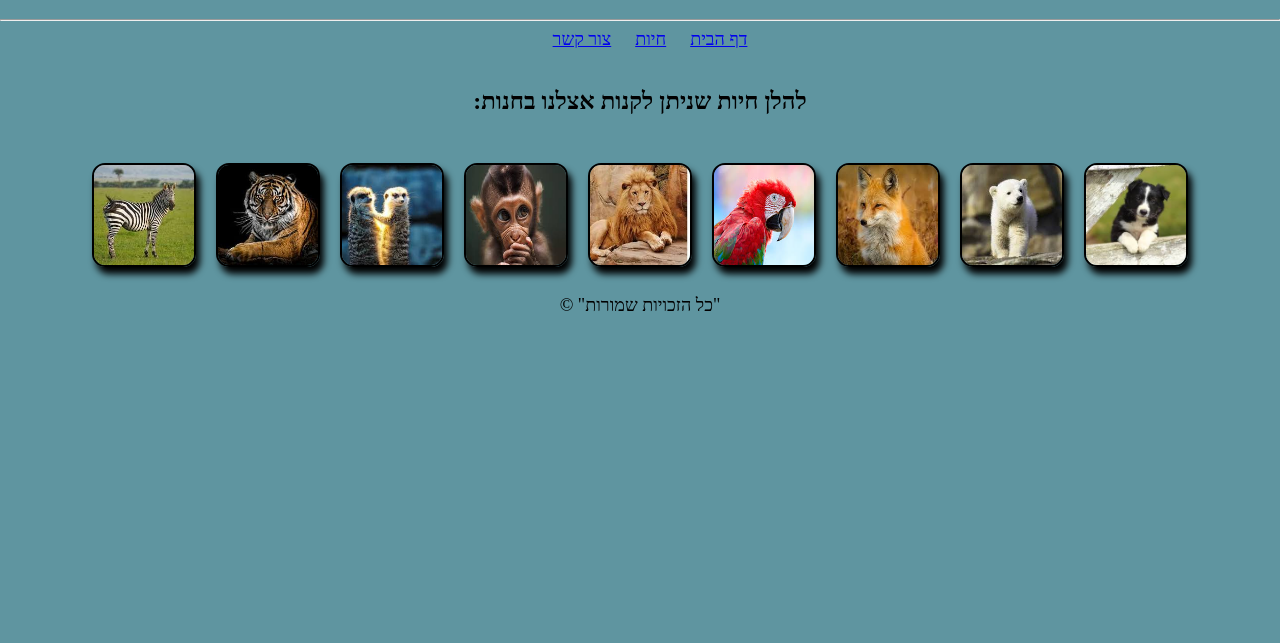
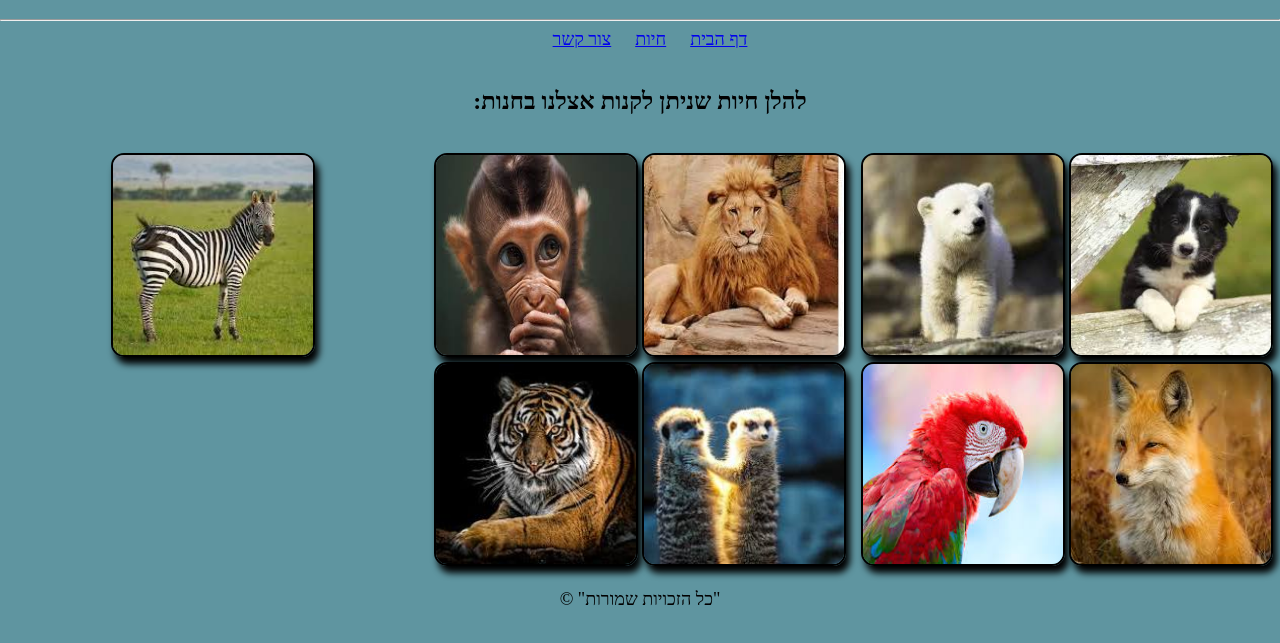
Before and after one commit to elidahan1974/Animal-store, a plain HTML site: page animal.html in a window 1280 px wide. Shown: the part 61-704 px from the top of the page. Drawn offline with Linux system fonts and the light colour scheme.

Commit message:
what is new

```diff
--- a/animal.html
+++ b/animal.html
@@ -15,6 +15,7 @@
     <a href="contactpage.html">צור קשר</a>
     <br>
     <br>
+    <div class="container"></div>
     <h2>להלן חיות שניתן לקנות אצלנו בחנות:</h2>
     <br>
     <div class="image-grid">
@@ -29,6 +30,7 @@
         <img src="assets/images/zebra.jpg">
 
     </div>
+</div>
     <p>"כל הזכויות שמורות" ©</p>
 </div>
 
--- a/style.css
+++ b/style.css
@@ -1,9 +1,10 @@
-html , body {
+html,body {
     background-color: rgb(95, 149, 160) ;
     text-align: center;
     direction: rtl;
     margin: 0%;
     padding: 0%;
+    box-sizing: border-box;
 
 
 }
@@ -25,21 +26,21 @@ a {
 }
 .image-grid {
 
-    display: flex;
-    justify-content: center;
-    align-items: center;
-    flex-wrap: wrap;
+    column-gap: 1px;
+    columns: 3 100px;
+    gap: 1px;
+
 }
-  div>img {
-    column-gap: 16px;
-    width: 100px;
-    height: 100px;
+.image-grid>img {
+
+    width: 200px;
+    height: 200px;
     border: 2px solid;
     border-radius: 13px;
     box-shadow: 4px 7px 7px 0px black;
-    cursor: pointer;
-    margin: 10px;
-    transition: 400ms;
+
+    margin-bottom: 1px;
+
 }
 div>img:hover{
     filter: grayscale(1);
```
